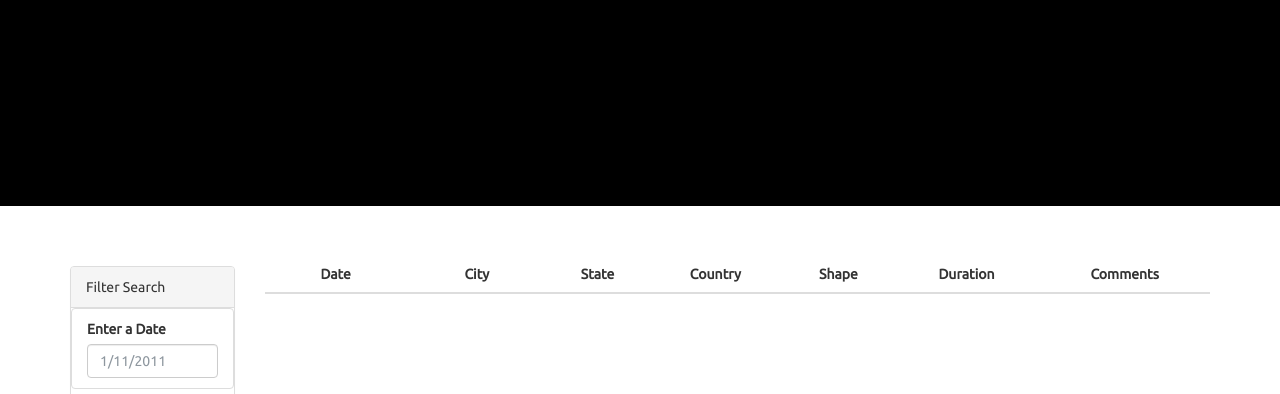
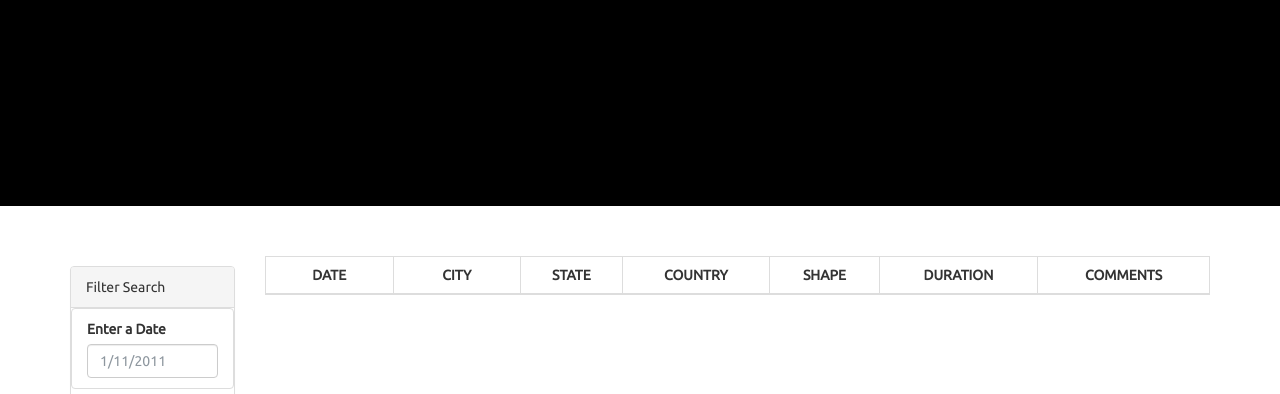
Before and after one commit to anulkar/javascript-challenge, a plain HTML site: page UFO-level-1/index.html in a window 1280 px wide. Shown: the part 406-800 px from the top of the page. Drawn offline with nearby package versions, Linux system fonts and the light colour scheme.

Commit message:
Updated table headings & added d3js script

```diff
--- a/UFO-level-1/index.html
+++ b/UFO-level-1/index.html
@@ -5,6 +5,7 @@
   <meta charset="utf-8">
   <title>UFO Finder</title>
   <meta name="viewport" content="width=device-width, initial-scale=1">
+  <script src="https://d3js.org/d3.v5.min.js"></script>
   <link rel="stylesheet" href="https://maxcdn.bootstrapcdn.com/bootswatch/3.3.7/superhero/bootstrap.min.css">
   <link href="https://fonts.googleapis.com/css?family=Ubuntu" rel="stylesheet">
   <link rel="stylesheet" href="static/css/style.css">
@@ -49,16 +50,16 @@
         </div>
         <div class="col-md-10">
           <div id="table-area" class="">
-            <table id="ufo-table" class="table table-striped">
+            <table id="ufo-table" class="table table-striped table-bordered">
               <thead>
                 <tr>
-                  <th class="table-head">Date</th>
-                  <th class="table-head">City</th>
-                  <th class="table-head">State</th>
-                  <th class="table-head">Country</th>
-                  <th class="table-head">Shape</th>
-                  <th class="table-head">Duration</th>
-                  <th class="table-head">Comments</th>
+                  <th class="table-head">DATE</th>
+                  <th class="table-head">CITY</th>
+                  <th class="table-head">STATE</th>
+                  <th class="table-head">COUNTRY</th>
+                  <th class="table-head">SHAPE</th>
+                  <th class="table-head">DURATION</th>
+                  <th class="table-head">COMMENTS</th>
                 </tr>
               </thead>
               <tbody></tbody>
```
